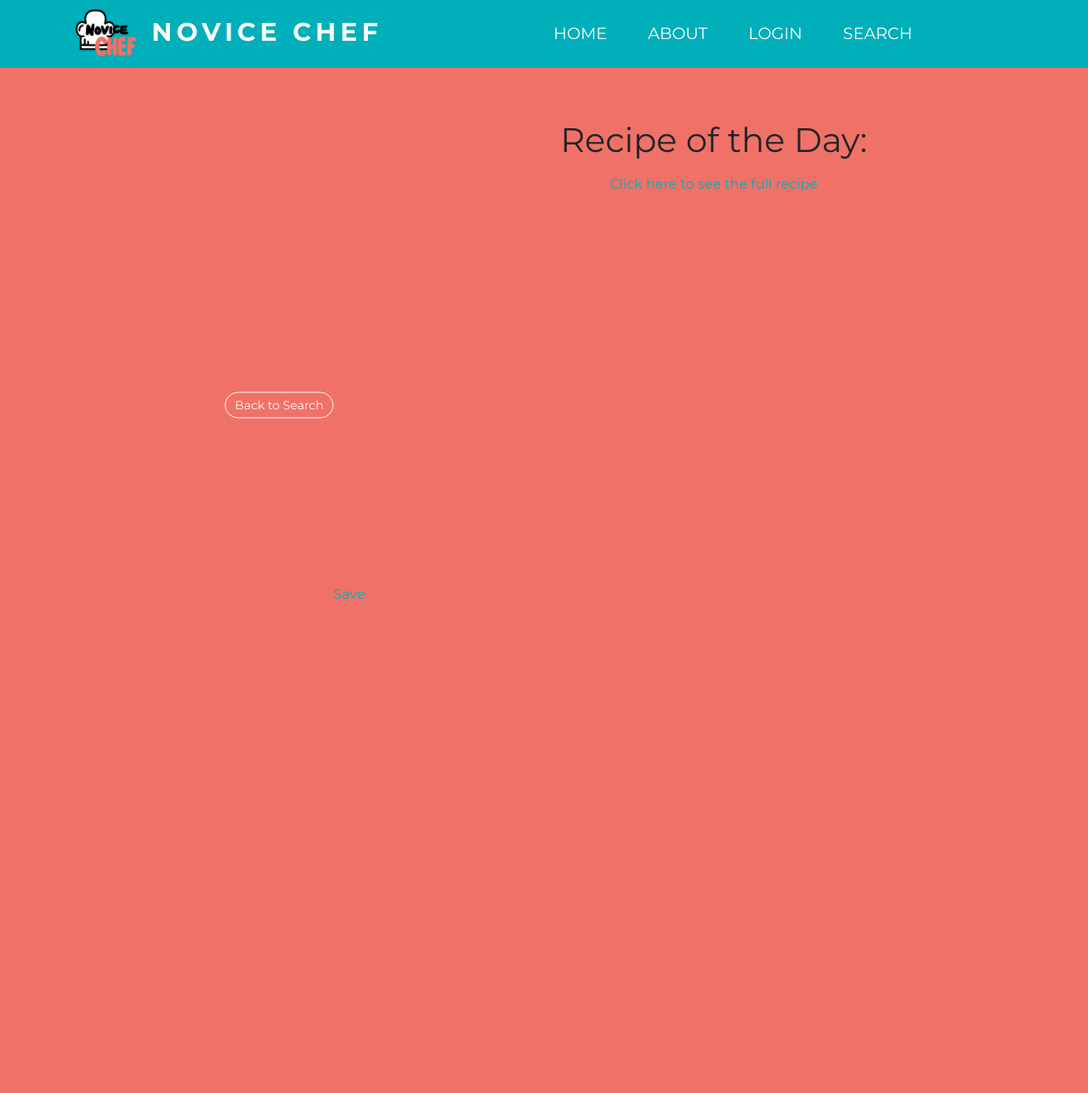
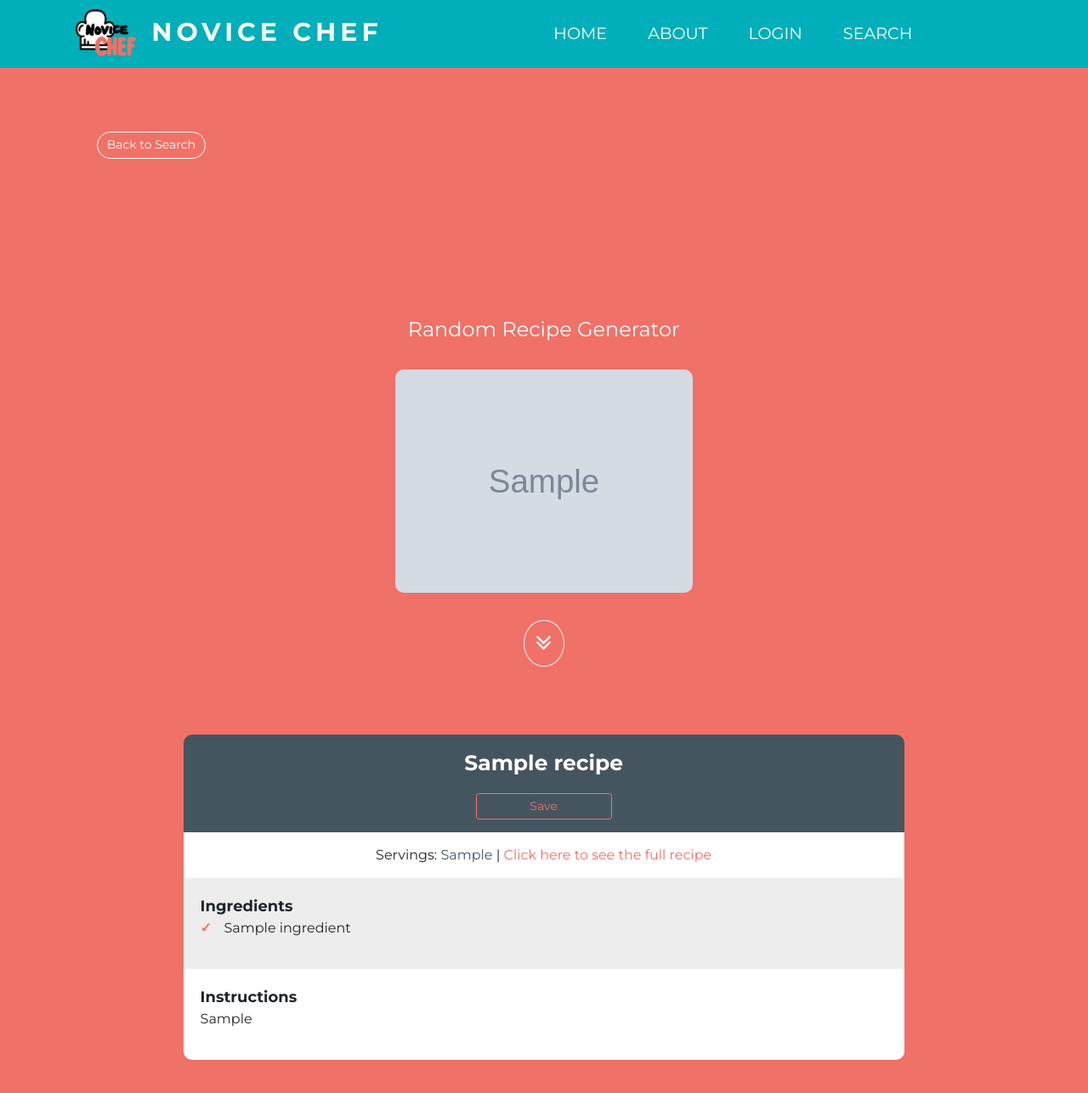
Before and after one commit to aliceshuang3/recipe-scraper, a Flask app: page /random in a window 1280 px wide. Shown: the top 1287 px of the page at 85% size. Run offline with Flask 2, Linux system fonts and the light colour scheme; tables that the repository leaves empty hold one stand-in row (values such as "Sample post"); grey boxes marked "Sample" are stand-in pictures; some libraries are stand-ins or nearby versions.

Commit message:
add random recipe page code

```diff
--- a/app/routes.py
+++ b/app/routes.py
@@ -143,8 +143,10 @@ def recipeResults():
 
 @app.route("/random")
 def randomRecipe():
+    # get total number of recipes in DB
+    total = len(Recipe.query.all())
     # generate random Recipe number
-    recipe_num = random.randint(1, 2055)
+    recipe_num = random.randint(1, total)
     # query recipe from database, save all details
     recipe = Recipe.query.filter_by(id=recipe_num).first()
 
--- a/app/static/styles/styles.css
+++ b/app/static/styles/styles.css
@@ -394,12 +394,6 @@ form label {
   box-shadow:0 0 0 .2rem rgba(128, 0, 0, 0.5);
 }
 
-#back-btn {
-  margin-bottom: 70%;
-  margin-left: 5rem;
-  width: 8rem;
-}
-
 /* search page styles ********************************************/
 .search-page {
   background-size: cover;
@@ -563,7 +557,7 @@ form label {
   background-color: #f07167;
   background-size: cover;
   display: grid;
-  overflow: hidden;
+  overflow: auto;
   height: 100%;
   position: absolute;
   left: 50%;
@@ -593,14 +587,142 @@ form label {
 }
 
 .random-page a {
-  color: #00afb9;
+  color: #f07167;
 }
 
 .random-page a:hover {
-  color: #0081a7;
+  color: #455560;
 }
 
 .random-ingredient {
   text-align: left;
   margin-left: 25%;
 }
+
+
+/* from recipe card example **************/
+#card-container {
+  width: 70%;
+  height: 100%;
+  margin: 0 auto;
+  border-radius: 10px;
+  margin-top: 2rem;
+}
+
+#card-title {
+  font-weight: 700;
+  font-size: 25px;
+  background: #455560;
+  padding: 15px 20px;
+  color: #fff;
+  border-top-left-radius: 10px;
+  border-top-right-radius: 10px;
+  margin-top: 5rem;
+}
+
+#details {
+  background: #fff;
+  border-left: solid 1px #ededed;
+  border-right: solid 1px #ededed;
+  font-size: 16px;
+  padding: 15px 20px;
+}
+
+.detail-value {
+  color: #455560;
+}
+
+#card-items {
+  background: #ededed;
+  padding: 20px;
+  text-align: left;
+}
+
+.card-item-title {
+  font-size: 18px;
+  font-weight: 700;
+  padding-bottom: 5rem;
+}
+
+ul.checkmark li:before {
+    color: #f07167;
+    content:"\2713\0020";
+    font-weight: 600;
+    margin-right: 10px;
+}
+
+.checkmark li {
+  list-style-type: none;
+  text-align: left;
+}
+
+li {
+  margin-bottom: 3px;
+}
+
+#method {
+  background: #fff;
+  padding: 20px;
+  border-bottom-left-radius: 10px;
+  border-bottom-right-radius: 10px;
+}
+
+#method {
+  list-style-position: inside;
+  margin-bottom: 10px;
+  list-style-type: none;
+  text-align: left;
+}
+
+#recipe-image img {
+  border-radius: 10px;
+}
+
+ol {
+  counter-reset: item;
+}
+
+ol > li {
+  counter-increment: item;
+}
+
+ol > li::before {
+  font-weight: bold;
+  content: counter(item) ".";
+  margin-right: 8px;
+}
+
+.save-recipe-random {
+  margin-top: 1rem;
+  width: 10rem;
+  border: 1px solid #f07167;
+}
+
+.save-recipe-random:hover {
+  background-color: #f07167;
+  color: #455560;
+}
+
+#back-btn {
+  margin-left: 5rem;
+  width: 8rem;
+  margin-top: -1rem;
+  height: 2rem;
+}
+
+h4 {
+  color: white;
+  margin-top: -1rem;
+  margin-bottom: 2rem;
+}
+
+button#scroll-down {
+  margin-top: 2rem;
+  width: 3rem;
+  font-size: 1.9rem;
+  border-radius: 50%;
+}
+
+button#scroll-down:hover {
+  color: #f07167;
+}
--- a/app/templates/randomRecipe.html
+++ b/app/templates/randomRecipe.html
@@ -8,42 +8,62 @@
 
 <div class="container-fluid h-100 d-flex flex-row random-page">
   <div class="random-page h-100 basepage">
-    <!-- left half  -->
-    <div class="col random-img h-100">
     <button type=submit class="btn btn-outline-primary btn-sm round" id="back-btn"><a style="color:#fdfcfc;" href="{{ url_for('searchRecipes') }}">Back to Search</a></button>
-      <!-- MAKE IMG CLICKABLE TO RECIPE  -->
+    <div id="card-container">
+       <div id="recipe-image">
+         <h4>Random Recipe Generator</h4>
          <a href="{{ recipe.recipe_link }}" target="_blank">
            <img src="{{ recipe.image_link }}" id="recipe-img" width="350" alt="{{ recipe.recipe_name }}">
         </a>
-      <!-- if user is logged in -->
+      </div>
+
+      <button type="button" id="scroll-down" class="btn btn-outline-light btn-sm" onClick="document.getElementById('card-title').scrollIntoView({behavior: 'smooth'});">
+        <i class="fa fa-angle-double-down" aria-hidden="true"></i>
+      </button>
+
+      <div id="card-title">{{ recipe.recipe_name }}
+        <br>
+      <!-- save button  -->
         {% if not current_user.is_anonymous %}
         <div class="save-btn">
           {% if current_user.is_following(recipe) %}
-        <a href="#" class="unsaves" id={{recipe.id}}>Unsave</a>
+          <button type="button" class="btn btn-sm save-recipe-random">
+          <a href="#" id=save{{recipe.id}} class="unsaves">Unsave</a>
+          </button>
           {% else %}
-        <a href="#" class="saves" id={{recipe.id}}>Save</a>
+          <button type="button" class="btn btn-sm save-recipe-random">
+          <a href="#" id=save{{recipe.id}} class="saves">Save</a>
+          </button>
           {% endif %}
         </div>
         <!-- send user back to saved recipes to go back to login -->
         {% else %}
-      <a href="{{ url_for('savedRecipes') }}">Save</a>
+        <button type="button" class="btn btn-sm save-recipe-random">
+        <a class="notLoggedSave" href="{{ url_for('savedRecipes') }}">Save</a>
+        </button>
         {% endif %}
       </div>
-    <!-- right half  -->
-    <div class="col random-text h-100">
-      <h1>
-          Recipe of the Day:
-      </h1>
-      <p>{{ recipe.recipe_name }}</p>
-      <p>{{ recipe.servings }}</p>
-      <p><a href="{{ recipe.recipe_link }}" target="_blank">Click here to see the full recipe</a></p>
-      <p>
-        {% for i in ingreds %}
-        <li class="random-ingredient">{{ i.ingredient_name }}</li>
-        {% endfor %}
-      </p>
+
+      <div id="details">
+        Servings: <span class="detail-value">{{ recipe.servings }}</span> | <a href="{{ recipe.recipe_link }}" target="_blank">Click here to see the full recipe</a>
       </div>
 
+      <div id="card-items">
+        <span class="card-item-title">Ingredients</span>
+        <ul class="checkmark">
+          {% for i in ingreds %}
+          <li>{{ i.ingredient_name }}</li>
+          {% endfor %}
+        </ul>
+      </div>
+
+      <div id="method">
+        <span class="card-item-title">Instructions</span>
+        <ol>
+          {{ recipe.instructions }}
+        </ol>
+      </div>
+    </div>
   </div>
 </div>
 {% endblock %}
```
Also changed, not shown: app.db. Lines whose indentation alone changed are shown as unchanged.
